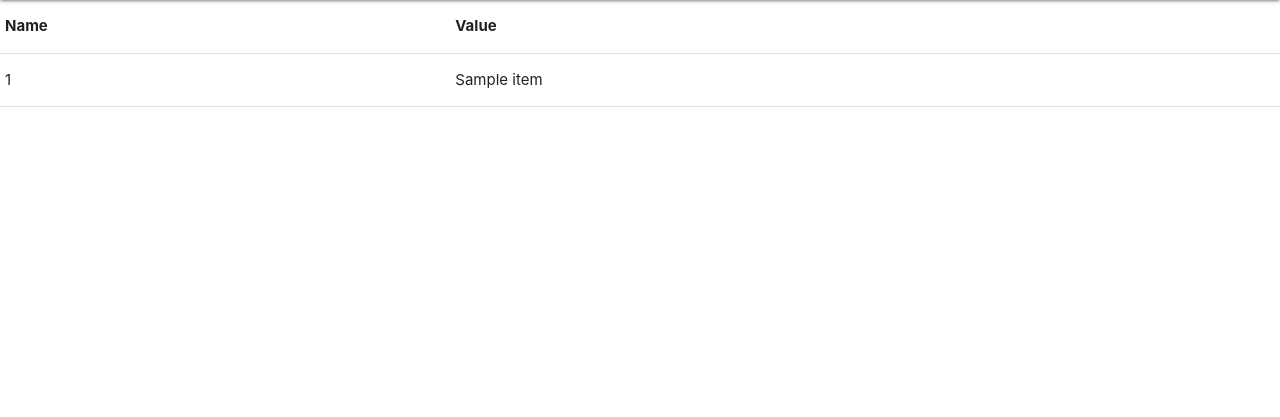
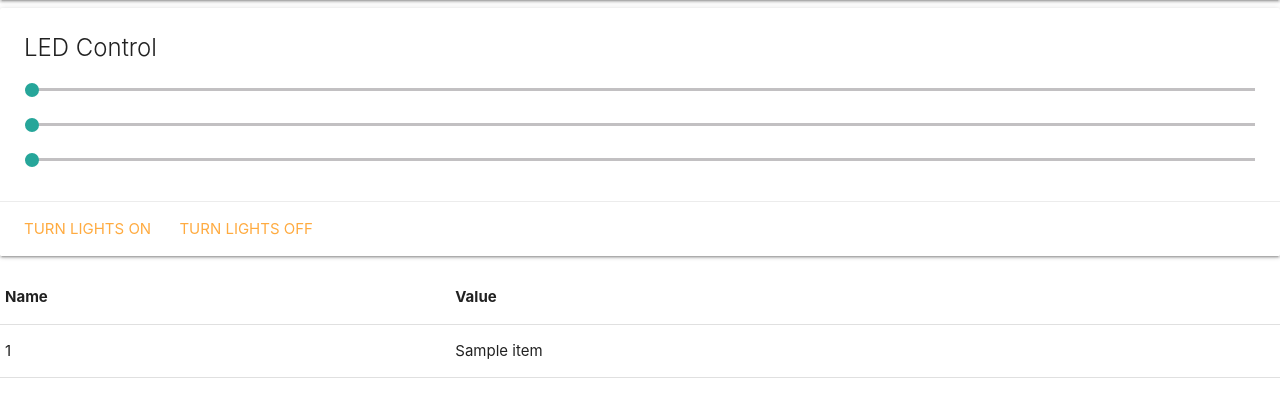
Before and after one commit to majorpeter/puha-manager, a Flask app: template templates/index.html in a window 1280 px wide. Shown: the part 64-481 px from the top of the page. Run offline with Flask 2, Linux system fonts and the light colour scheme; the template is opened without the code that fills it: most values are stand-ins (such as "Sample title", 1, 10 or a date in 2020).

Commit message:
reformatted HTML, added LED control card

```diff
--- a/templates/index.html
+++ b/templates/index.html
@@ -4,7 +4,7 @@
     <meta charset="UTF-8">
     <title>PUHA</title>
     <link href="https://fonts.googleapis.com/icon?family=Material+Icons" rel="stylesheet">
-    <link type="text/css" rel="stylesheet" href="static/css/materialize.min.css"  media="screen,projection"/>
+    <link type="text/css" rel="stylesheet" href="static/css/materialize.min.css" media="screen,projection"/>
     <meta name="viewport" content="width=device-width, initial-scale=1.0"/>
 </head>
 <body>
@@ -17,10 +17,33 @@
     </div>
 </nav>
 
+<div class="card">
+    <div class="card-content">
+        <span class="card-title">LED Control</span>
+        <p class="range-field">
+            <input type="range" id="red" min="0" max="255" value="0"/>
+        </p>
+        <p class="range-field">
+            <input type="range" id="green" min="0" max="255" value="0"/>
+        </p>
+        <p class="range-field">
+            <input type="range" id="blue" min="0" max="255" value="0"/>
+        </p>
+    </div>
+    <div class="card-action">
+        <a href="#">Turn lights ON</a>
+        <a href="#">Turn lights OFF</a>
+    </div>
+</div>
+
 <table class="highlight">
     <thead>
-        <tr><th>Name</th><th>Value</th></tr>
-      </thead><tbody>
+    <tr>
+        <th>Name</th>
+        <th>Value</th>
+    </tr>
+    </thead>
+    <tbody>
     {% for item in data %}
     <tr>
         <td>{{item[0]}}</td>
```
Lines whose indentation alone changed are shown as unchanged.
